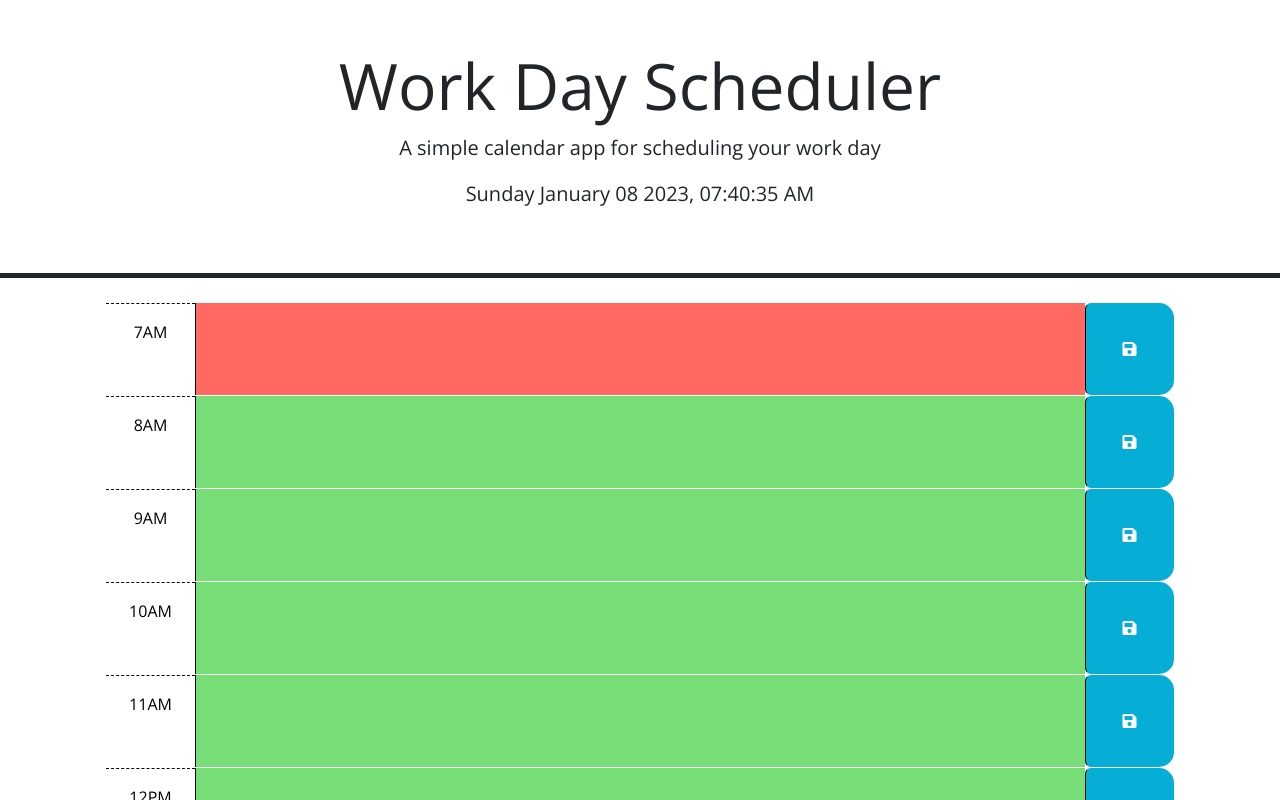
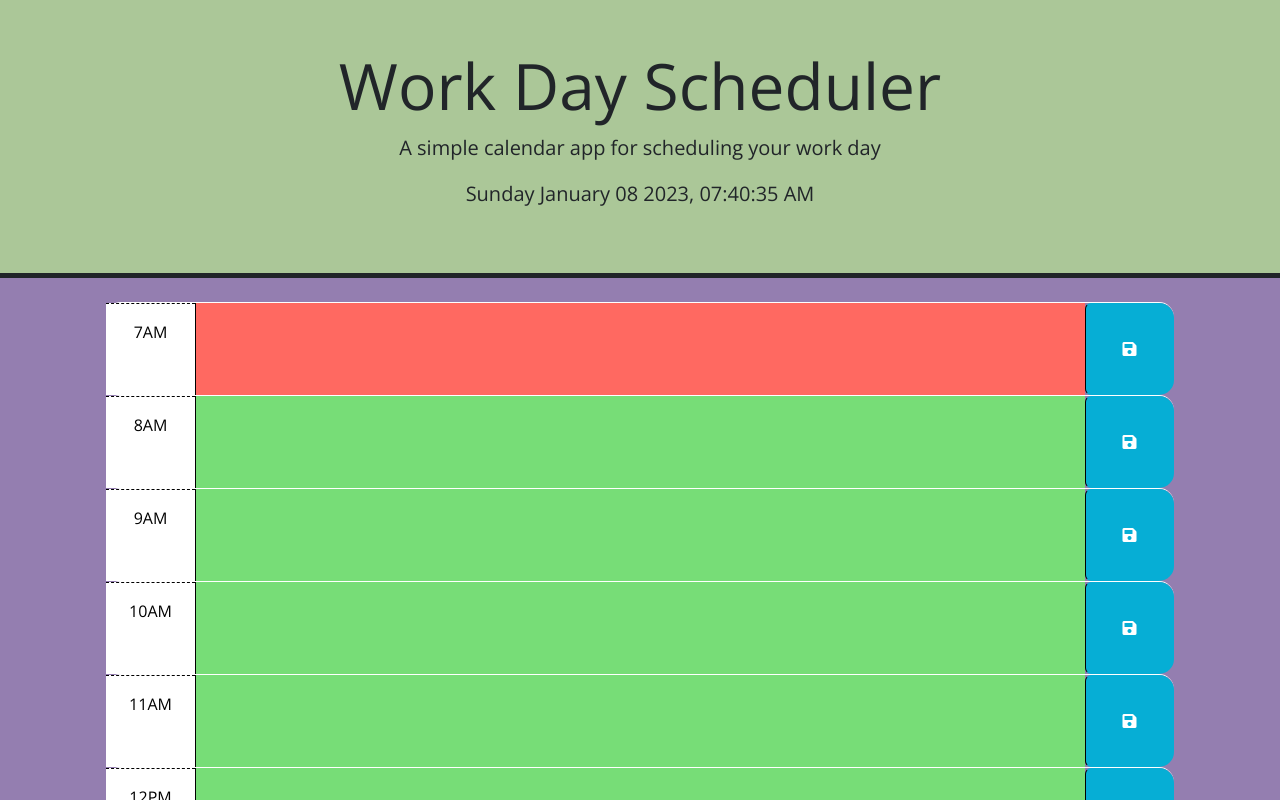
Before and after one commit to BRosencrans/basic-day-planner, a plain HTML site: page index.html in a window 1280 px wide. Shown: the top 800 px of the page. Drawn offline with nearby package versions, Linux system fonts and the light colour scheme.

```diff
--- a/assets/css/style.css
+++ b/assets/css/style.css
@@ -1,9 +1,10 @@
 body {
   font-family: 'Open Sans', sans-serif;
   font-size: 16px;
-
+  background-color: #947EB0;
 }
 
+header { background-color: #ABC798;}
 
 textarea {
   background: transparent;
```
